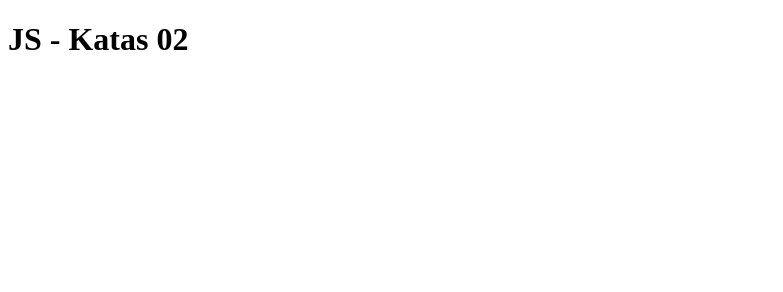
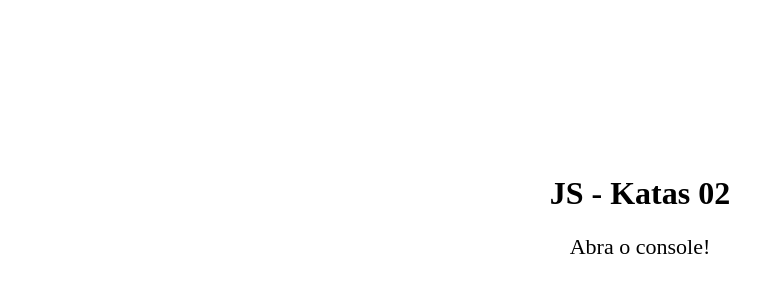
Before and after one commit to fabin141/m1-entrega-s2-katas-javascript-2-fabin141, a plain HTML site: page index.html in a window 1280 px wide. Shown: the whole page, without its empty margins (0-783 px from the left). Drawn offline with Linux system fonts and the light colour scheme.

Commit message:
Feat: Create Css Style

```diff
--- a/index.html
+++ b/index.html
@@ -3,10 +3,14 @@
 <head>
     <meta charset="UTF-8">
     <meta name="viewport" content="width=device-width, initial-scale=1.0">
+    <link rel="stylesheet" href="style.css">
     <title>JS - Katas 02</title>
 </head>
 <body>
     <h1>JS - Katas 02</h1>
+    <p>
+        Abra o console!
+    </p>
     <script src="katas2.js"></script>
 </body>
 </html>
--- /dev/null
+++ b/style.css
@@ -0,0 +1,9 @@
+body{
+    text-align: center;
+    margin-top: 175px;
+}
+
+p{
+    font-size: 22px;
+    font-weight: 400;
+}
```
